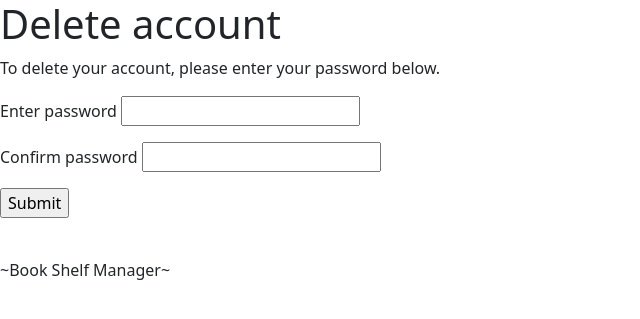
After one commit to becgordon/bookshelf-tracker, a Flask app: page /deleteaccount in a window 1280 px wide. The commit adds this page. Shown: the top 319 px of the page, without its empty margins (0-640 px from the left). Run offline with Flask 2, Linux system fonts and the light colour scheme.

Commit message:
User can now delete their account.

```diff
--- a/server.py
+++ b/server.py
@@ -265,6 +265,34 @@ def password_change(reset_id):
     user.password = reset_password
     db.session.commit()
     flash('Password reset successful!')
+
+    return render_template('login.html')
+
+
+@app.route('/deleteaccount')
+def show_delete_account():
+    """Show form for user to delete their account."""
+
+    return render_template('delete_account.html')
+
+
+@app.route('/deleteaccount', methods=['POST'])
+def submit_delete_account():
+    """Delete a user's account."""
+
+    user = crud.get_user_by_username(session['user_name'])
+    password = request.form.get('password')
+    confirm_password = request.form.get('confirm-password')
+
+    if password == user.password and confirm_password == user.password:
+        for review in user.reviews:
+            db.session.delete(review)
+        db.session.delete(user)
+        db.session.commit()
+    else:
+        flash("You've either entered the wrong password or they don't match.")
+        return render_template('delete_account.html')
+    flash("Account deleted successfully!")
 
     return render_template('login.html')
 
--- a/templates/create_account.html
+++ b/templates/create_account.html
@@ -35,6 +35,10 @@
         Password <input type="password" name="password">
     </p>
 
+    <!-- <p>
+        Password should contain at least one lowercase character, one uppercase character, and a number.
+    </p> -->
+
     <p>
         Confirm Password <input type="password" name="confirm-password">
     </p>
--- /dev/null
+++ b/templates/delete_account.html
@@ -0,0 +1,14 @@
+{% extends 'base.html' %}
+
+{% block body %}
+
+<h1>Delete account</h1>
+<p>To delete your account, please enter your password below.</p>
+<form action="/deleteaccount" method="POST">
+    <p>Enter password <input type="password" name="password"></p>
+    <p>Confirm password <input type="password" name="confirm-password"></p>
+    <p><input type="submit"></p>
+</form>
+
+
+{% endblock %}
```
Also changed, not shown: templates/user_settings.html (+4 -12 lines).
